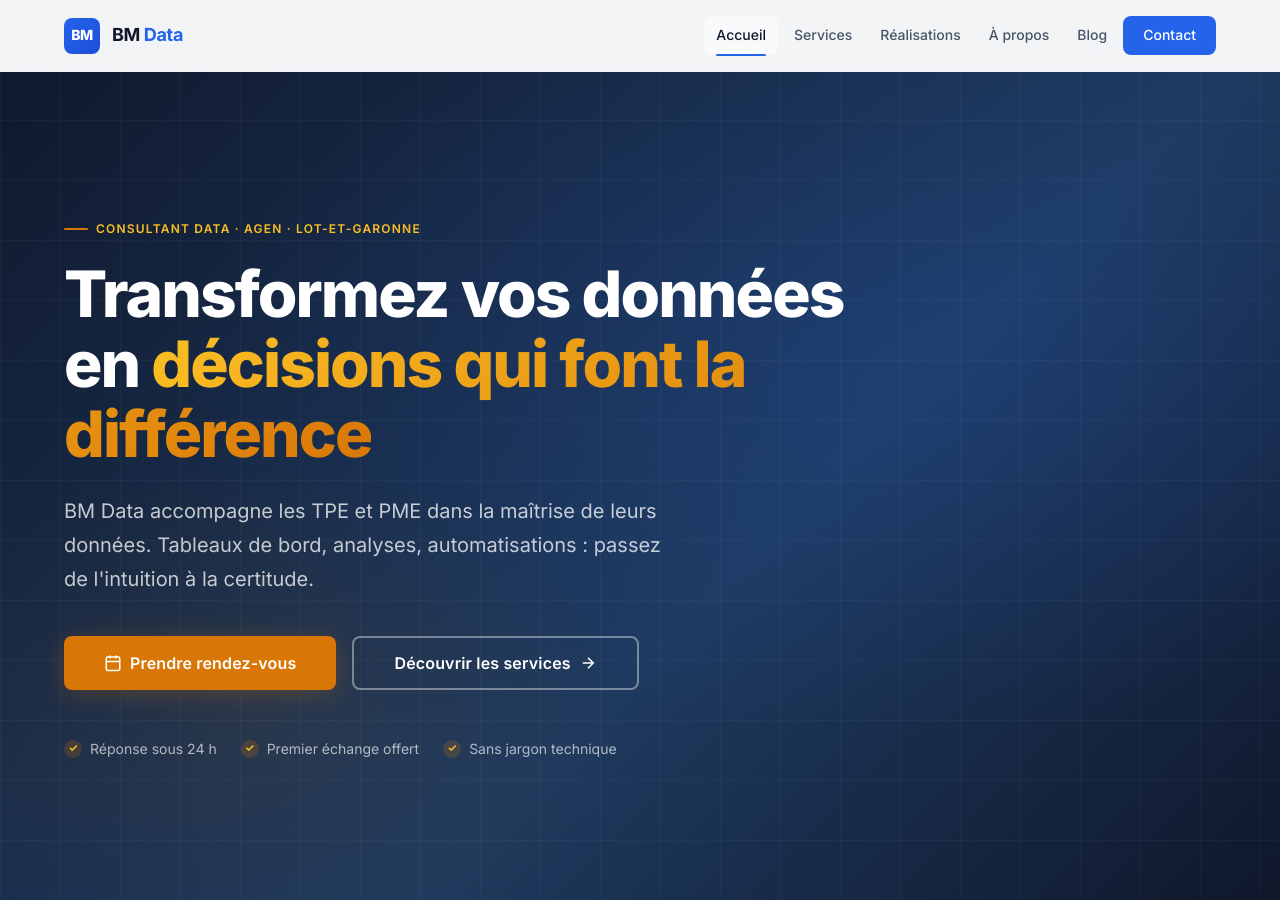
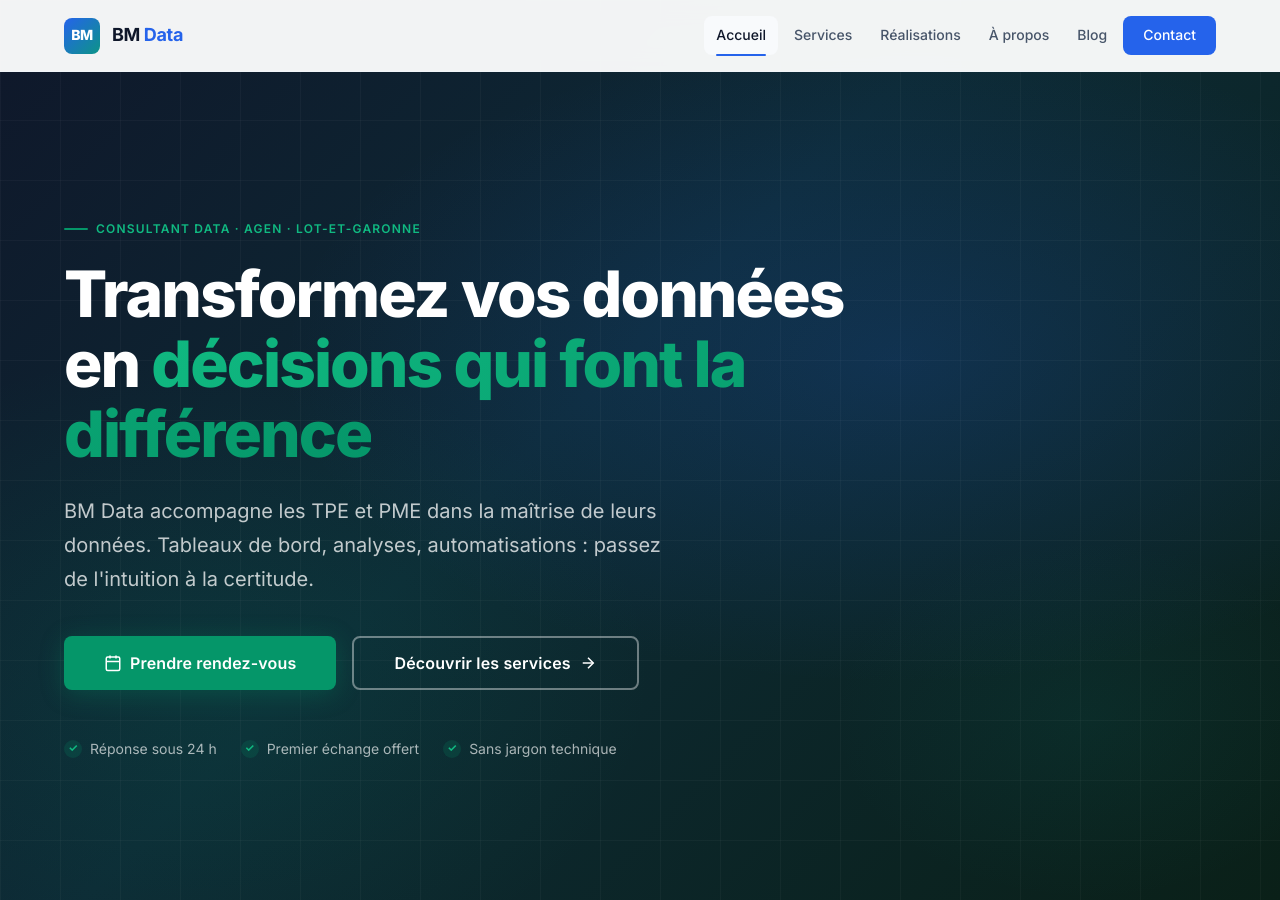
Before and after one commit to mbodetdata/test-site, a Jekyll site: the page built from index.html, in a window 1280 px wide and 900 px high. Built offline with Jekyll 4.4.1, drawn with Linux system fonts in a browser that asks for light colours; the list of posts is cut into pages by our own code.

Commit message:
Refonte couleurs : palette bleu → teal → vert émeraude
Remplacement de l'accent or/ambre par une palette bleu→teal→vert.
Variables, dégradés fond, logo, boutons CTA, ombres, icônes.
Aucune modification structurelle ou de contenu.

Co-Authored-By: Claude Sonnet 4.6 <noreply@anthropic.com>

```diff
--- a/assets/css/main.css
+++ b/assets/css/main.css
@@ -1,6 +1,6 @@
 /* ============================================================
    BM DATA — Design System
-   Palette : bleu nuit profond + or/ambre chaud + blanc crème
+   Palette : bleu profond → teal → vert émeraude
    Police : Inter (system-ui fallback)
    ============================================================ */
 
@@ -13,9 +13,10 @@
   --color-navy:       #0f172a;
   --color-navy-mid:   #1e293b;
   --color-navy-light: #334155;
-  --color-gold:       #d97706;
-  --color-gold-light: #fbbf24;
-  --color-gold-pale:  #fef3c7;
+  --color-gold:       #059669;   /* vert émeraude — accent principal */
+  --color-gold-light: #10b981;   /* vert clair */
+  --color-gold-pale:  #d1fae5;   /* vert très pâle */
+  --color-teal:       #0d9488;   /* teal — point de transition bleu→vert */
   --color-blue:       #2563eb;
   --color-blue-light: #3b82f6;
   --color-blue-pale:  #eff6ff;
@@ -37,7 +38,7 @@
   /* Sémantique */
   --color-success: #059669;
   --color-error:   #dc2626;
-  --color-warning: #d97706;
+  --color-warning: #f59e0b;
 
   /* Typographie */
   --font-sans:   'Inter', system-ui, -apple-system, sans-serif;
@@ -82,7 +83,7 @@
   --shadow-md:  0 4px 16px rgba(0,0,0,.08);
   --shadow-lg:  0 10px 40px rgba(0,0,0,.12);
   --shadow-xl:  0 20px 60px rgba(0,0,0,.16);
-  --shadow-gold: 0 4px 24px rgba(217,119,6,.25);
+  --shadow-gold: 0 4px 24px rgba(5,150,105,.28);
   --shadow-blue: 0 4px 24px rgba(37,99,235,.25);
 
   /* Transitions */
@@ -227,9 +228,9 @@ p { line-height: 1.75; color: var(--color-gray-600); }
   box-shadow: var(--shadow-gold);
 }
 .btn-gold:hover {
-  background: #b45309;
+  background: #047857;
   transform: translateY(-1px);
-  box-shadow: 0 6px 32px rgba(217,119,6,.35);
+  box-shadow: 0 6px 32px rgba(5,150,105,.38);
 }
 
 .btn-outline {
@@ -313,7 +314,7 @@ p { line-height: 1.75; color: var(--color-gray-600); }
 .logo-mark {
   width: 36px;
   height: 36px;
-  background: linear-gradient(135deg, var(--color-blue), #1d4ed8);
+  background: linear-gradient(135deg, var(--color-blue), var(--color-teal));
   border-radius: var(--radius-md);
   display: flex;
   align-items: center;
@@ -400,7 +401,7 @@ p { line-height: 1.75; color: var(--color-gray-600); }
   display: flex;
   align-items: center;
   padding-top: var(--header-height);
-  background: linear-gradient(135deg, var(--color-navy) 0%, #1e3a5f 60%, #0f172a 100%);
+  background: linear-gradient(135deg, var(--color-navy) 0%, #0d2a35 45%, #0a2018 100%);
   position: relative;
   overflow: hidden;
 }
@@ -409,8 +410,9 @@ p { line-height: 1.75; color: var(--color-gray-600); }
   position: absolute;
   inset: 0;
   background:
-    radial-gradient(ellipse 80% 60% at 70% 40%, rgba(37,99,235,.15) 0%, transparent 70%),
-    radial-gradient(ellipse 50% 50% at 20% 80%, rgba(217,119,6,.08) 0%, transparent 60%);
+    radial-gradient(ellipse 80% 60% at 70% 40%, rgba(37,99,235,.18) 0%, transparent 60%),
+    radial-gradient(ellipse 60% 60% at 15% 75%, rgba(5,150,105,.12) 0%, transparent 60%),
+    radial-gradient(ellipse 40% 40% at 85% 80%, rgba(13,148,136,.08) 0%, transparent 50%);
 }
 .hero-grid {
   position: absolute;
@@ -491,7 +493,7 @@ p { line-height: 1.75; color: var(--color-gray-600); }
   justify-content: center;
   width: 18px;
   height: 18px;
-  background: rgba(217,119,6,.2);
+  background: rgba(5,150,105,.18);
   color: var(--color-gold-light);
   border-radius: 50%;
   font-size: 11px;
@@ -836,7 +838,7 @@ p { line-height: 1.75; color: var(--color-gray-600); }
 }
 .problem-card:hover {
   border-color: var(--color-gold);
-  box-shadow: 0 4px 20px rgba(217,119,6,.1);
+  box-shadow: 0 4px 20px rgba(5,150,105,.12);
 }
 .problem-icon {
   width: 48px;
@@ -889,7 +891,7 @@ p { line-height: 1.75; color: var(--color-gray-600); }
 
 /* ─── CTA BANNERS ─── */
 .cta-banner {
-  background: linear-gradient(135deg, var(--color-navy) 0%, #1e3a5f 100%);
+  background: linear-gradient(135deg, var(--color-navy) 0%, #0d2a35 50%, #0a2018 100%);
   border-radius: var(--radius-2xl);
   padding: var(--space-16) var(--space-12);
   text-align: center;
@@ -900,7 +902,9 @@ p { line-height: 1.75; color: var(--color-gray-600); }
   content: '';
   position: absolute;
   inset: 0;
-  background: radial-gradient(ellipse 60% 80% at 50% 120%, rgba(37,99,235,.3), transparent 70%);
+  background:
+    radial-gradient(ellipse 60% 80% at 20% 120%, rgba(37,99,235,.25), transparent 65%),
+    radial-gradient(ellipse 50% 70% at 80% 110%, rgba(5,150,105,.2), transparent 60%);
 }
 .cta-banner * { position: relative; z-index: 1; }
 .cta-banner h2 { color: white; margin-bottom: var(--space-4); font-size: clamp(var(--text-2xl), 3vw, var(--text-4xl)); }
@@ -912,9 +916,9 @@ p { line-height: 1.75; color: var(--color-gray-600); }
   gap: var(--space-4);
 }
 
-/* CTA accent avec gradient gold */
+/* CTA accent avec gradient vert */
 .cta-banner--gold {
-  background: linear-gradient(135deg, #78350f 0%, var(--color-gold) 100%);
+  background: linear-gradient(135deg, #064e3b 0%, var(--color-gold) 100%);
 }
 .cta-banner--gold::before {
   background: radial-gradient(ellipse 60% 80% at 50% 120%, rgba(255,255,255,.1), transparent 70%);
@@ -1270,7 +1274,7 @@ p { line-height: 1.75; color: var(--color-gray-600); }
 
 /* ─── PAGE HERO ─── */
 .page-hero {
-  background: linear-gradient(135deg, var(--color-navy) 0%, #1e3a5f 100%);
+  background: linear-gradient(135deg, var(--color-navy) 0%, #0d2a35 50%, #0a2018 100%);
   padding: calc(var(--header-height) + var(--space-16)) 0 var(--space-16);
   position: relative;
   overflow: hidden;
@@ -1279,7 +1283,9 @@ p { line-height: 1.75; color: var(--color-gray-600); }
   content: '';
   position: absolute;
   inset: 0;
-  background: radial-gradient(ellipse 60% 80% at 80% 50%, rgba(37,99,235,.12), transparent 60%);
+  background:
+    radial-gradient(ellipse 60% 80% at 80% 50%, rgba(37,99,235,.12), transparent 55%),
+    radial-gradient(ellipse 40% 60% at 15% 80%, rgba(5,150,105,.08), transparent 55%);
 }
 .page-hero .container { position: relative; z-index: 1; }
 .page-hero h1 { color: white; max-width: 700px; }
@@ -1327,7 +1333,7 @@ p { line-height: 1.75; color: var(--color-gray-600); }
   font-size: clamp(6rem, 20vw, 14rem);
   font-weight: 800;
   line-height: 1;
-  background: linear-gradient(135deg, var(--color-blue-light), var(--color-gold));
+  background: linear-gradient(135deg, var(--color-blue-light), var(--color-teal), var(--color-gold));
   -webkit-background-clip: text;
   -webkit-text-fill-color: transparent;
   background-clip: text;
```
